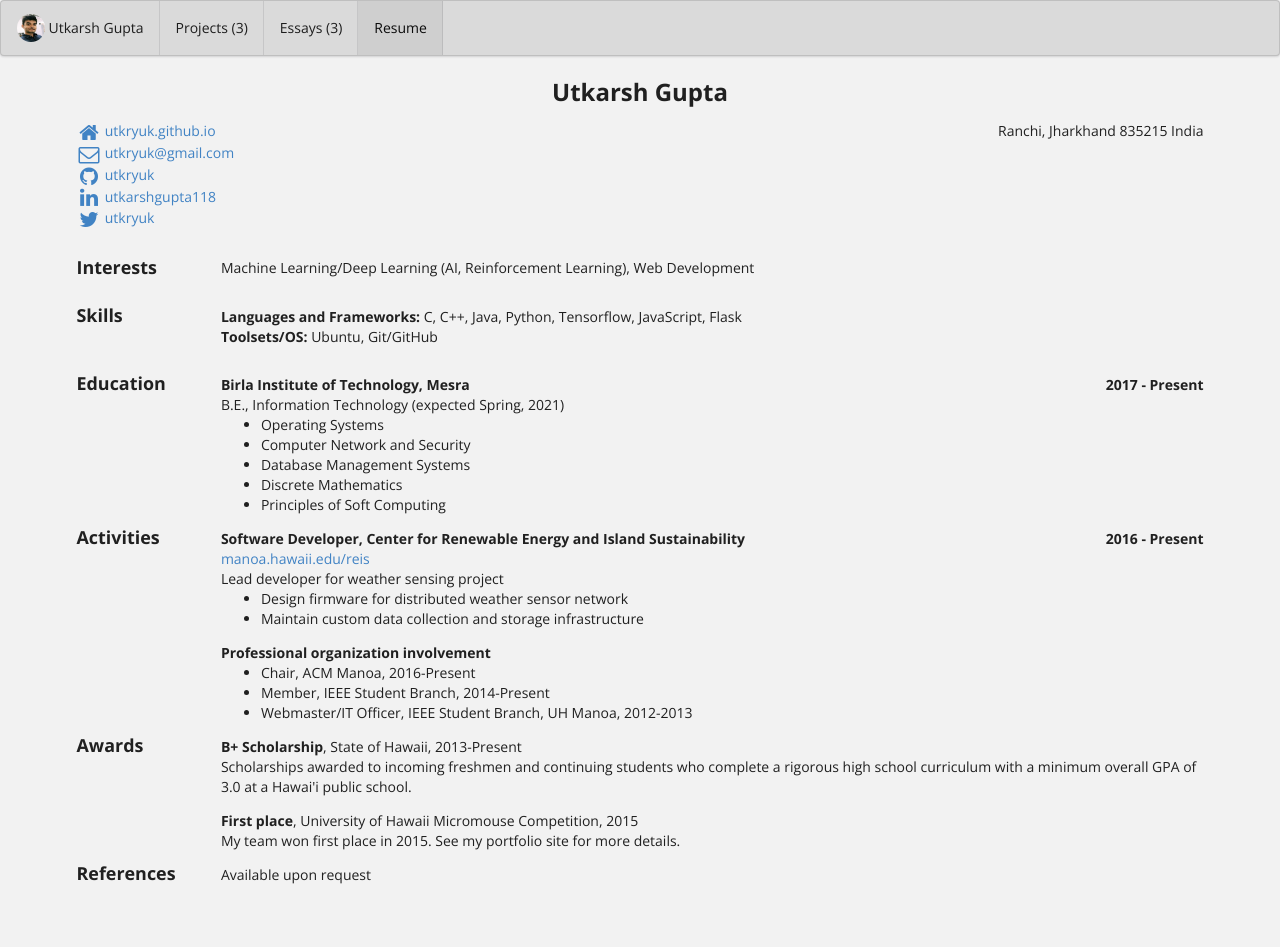
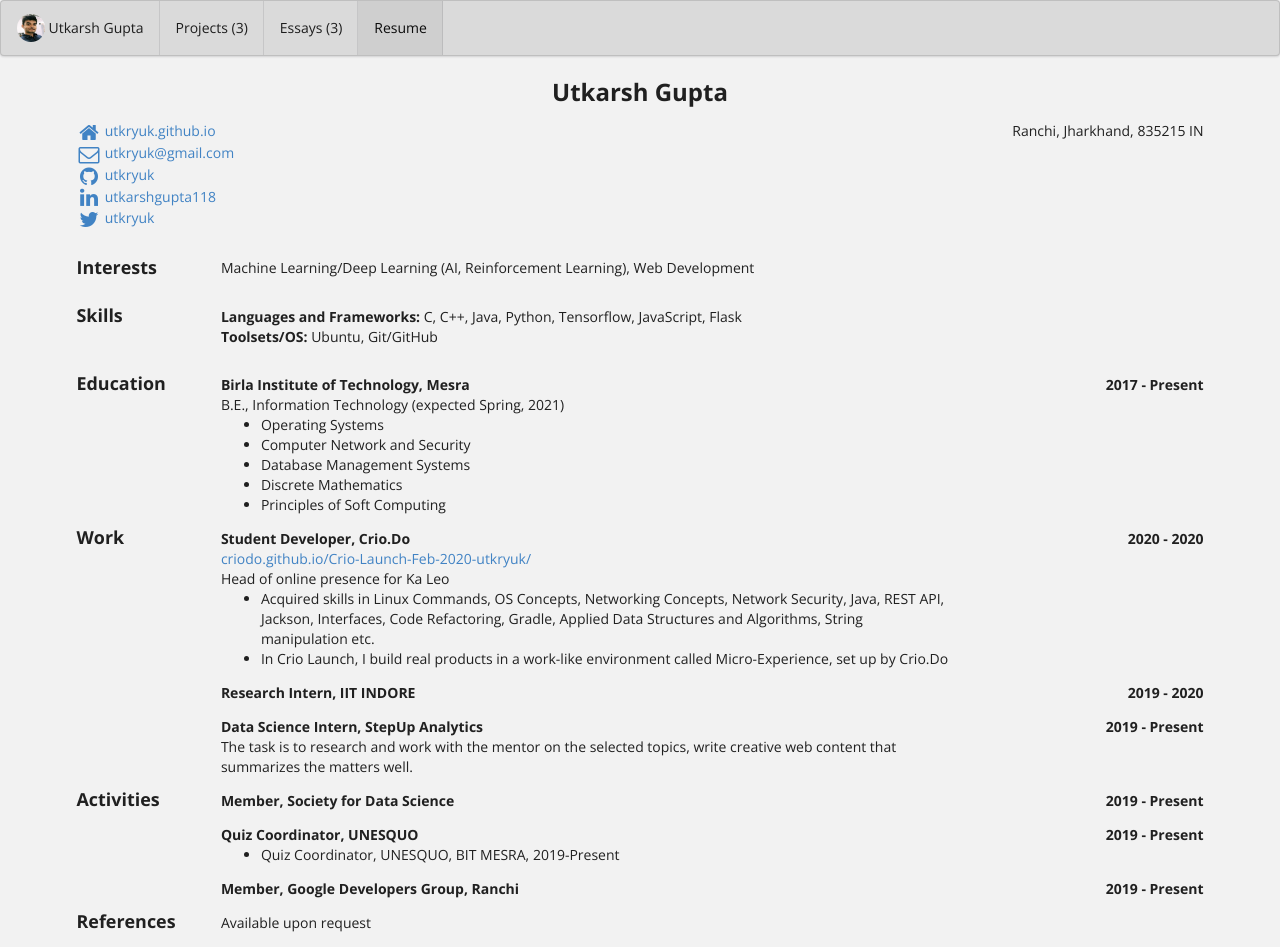
Before and after one commit to utkryuk/utkryuk.github.io, a Jekyll site: the page built from bio/index.html, in a window 1280 px wide. Built offline with Jekyll 4.4.1, drawn with Linux system fonts in a browser that asks for light colours; before the commit the page ends 900 px from its top, so only the background shows below that.

Commit message:
Edited Resume

```diff
--- a/_data/bio.json
+++ b/_data/bio.json
@@ -11,8 +11,8 @@
       "address": "",
       "postalCode": "835215",
       "city": "Ranchi",
-      "countryCode": "India",
-      "region": "Jharkhand"
+      "countryCode": "IN",
+      "region": "Jharkhand,"
     },
     "profiles": [
       {
@@ -86,7 +86,7 @@
       ]
     }
   ],
-  "Work": [
+  "work": [
     {
       "company": "Crio.Do",
       "position": "Student Developer",
@@ -122,32 +122,39 @@
   ],
   "volunteer": [
     {
-      "organization": "Center for Renewable Energy and Island Sustainability",
-      "website": "http://manoa.hawaii.edu/reis",
-      "position": "Software Developer",
-      "startDate": "2016-01-01",
+      "organization": "Society for Data Science",
+      "website": "",
+      "position": "Member",
+      "startDate": "2019-12-20",
       "endDate": "Present",
-      "summary": "Lead developer for weather sensing project",
+      "summary": "",
       "highlights": [
-        "Design firmware for distributed weather sensor network",
-        "Maintain custom data collection and storage infrastructure"
       ]
     },
     {
-      "organization": "",
+      "organization": "UNESQUO",
       "website": "",
-      "position": "Professional organization involvement",
-      "startDate": "",
-      "endDate": "",
+      "position": "Quiz Coordinator",
+      "startDate": "2019-04-20",
+      "endDate": "Present",
       "summary": "",
       "highlights": [
-        "Chair, ACM Manoa, 2016-Present",
-        "Member, IEEE Student Branch, 2014-Present",
-        "Webmaster/IT Officer, IEEE Student Branch, UH Manoa, 2012-2013"
+        "Quiz Coordinator, UNESQUO, BIT MESRA, 2019-Present"
+      ]
+    },
+    {
+      "organization": "Google Developers Group, Ranchi",
+      "website": "",
+      "position": "Member",
+      "startDate": "2019-08-01",
+      "endDate": "Present",
+      "summary": "",
+      "highlights": [
       ]
     }
+
   ],
-  "awards": [
+  "Awards": [
     {
       "title": "B+ Scholarship",
       "date": "2013-Present",
```
